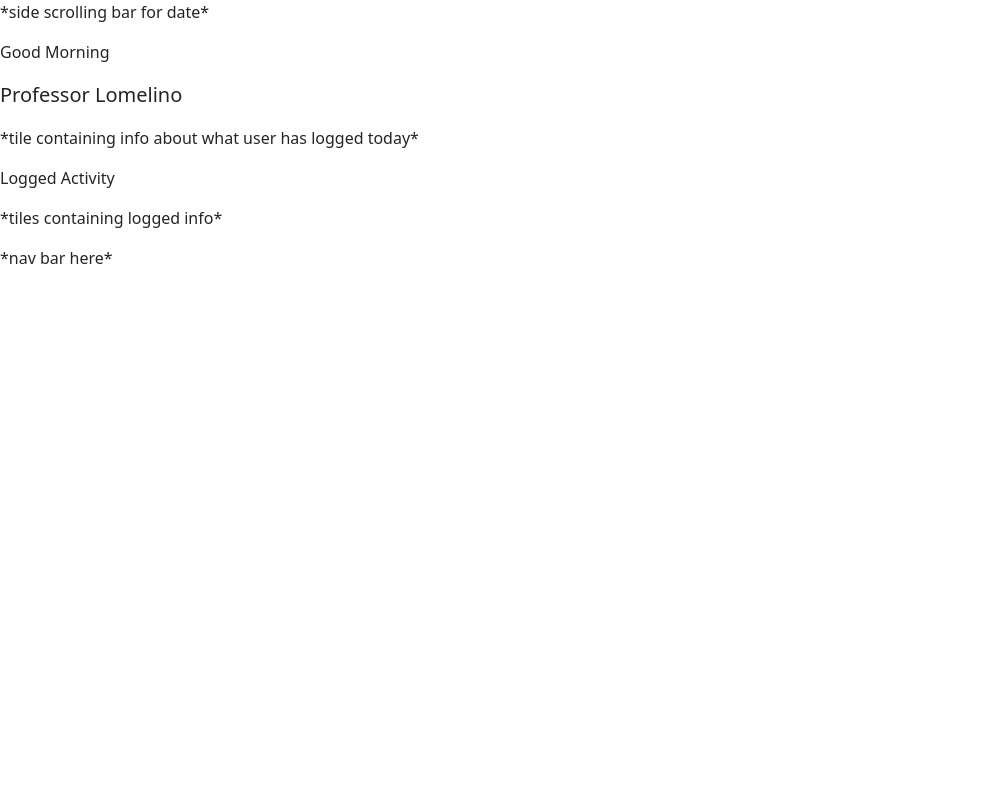
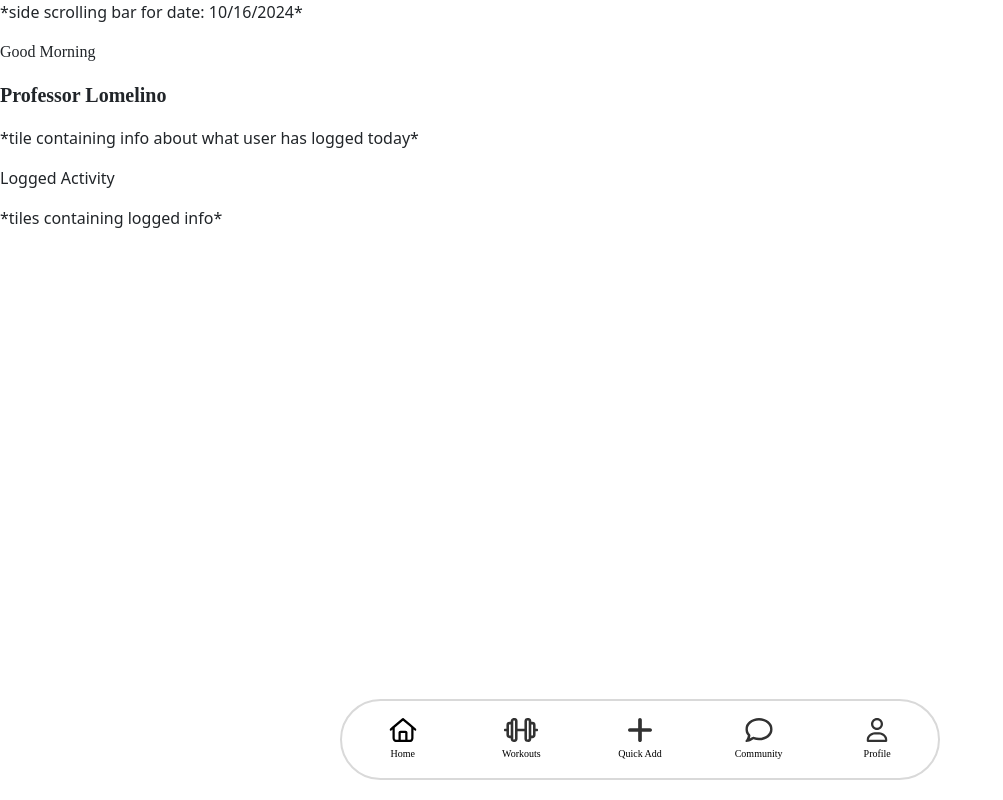
Before and after one commit to telesznicole/Flexi-Flow, a PHP site: page /home.html in a window 1280 px wide. Shown: the whole page, without its empty margins (0-1003 px from the left). Run offline with PHP 8.4, Linux system fonts and the light colour scheme; some libraries are stand-ins or nearby versions; some web fonts are replaced.

Commit message:
added nav bar
added functions to display date/time/datetime and insured functionality by printing to screen; added button group from bootstrap onto page as base for floating nav bar at bottom; used chatgpt to help me insert icon above text inside buttons; added svgs into project and inserted into buttons; added class to control styling of text in buttons; add javascript and html and css to control color of text and icons when hovering; added border, padding, gap, rounding to make bar match prototype; made icon enlarge on hover; made bar float near bottom; ensured nav bar dynamically responded to page size; pushed to home_page branch

```diff
--- a/home.html
+++ b/home.html
@@ -1,12 +1,65 @@
+<!DOCTYPE html>
 <html lang="en">
     <head>
         <meta charset="utf-8">
         <meta name="viewport" content="width=device-width, initial-scale=1">
-        <link rel="stylesheet" href="node_modules/bootstrap/dist/css/bootstrap.min.css" href="styles.css">
+        <link rel="stylesheet" href="node_modules/bootstrap/dist/css/bootstrap.min.css">
+        <link rel="stylesheet" href="styles.css">
+
+        <script>
+            // JavaScript for icon hover effect
+            document.addEventListener('DOMContentLoaded', () => {
+                const navButtons = document.querySelectorAll('.nav-bar-titles');
+
+                navButtons.forEach(button => {
+                    const icon = button.querySelector('img'); // Get the icon inside the button
+                    const originalSrc = icon.src; // Store the original icon source
+                    const hoverSrc = icon.dataset.hover; // Get the hover source from data attribute
+
+                    // Change to hover icon on mouseover
+                    button.addEventListener('mouseover', () => {
+                        if (hoverSrc) { // Check if hoverSrc exists
+                            icon.src = hoverSrc; // Change to hover icon
+                        }
+                    });
+
+                    // Change back to original icon on mouseout
+                    button.addEventListener('mouseout', () => {
+                        icon.src = originalSrc; // Change back to original icon
+                    });
+                });
+            });
+
+            function getDate() {
+                const currentDate = new Date();
+                const date = currentDate.toLocaleDateString();  // Get current date as a string
+                return date;  // Return the date so it can be stored or used later
+            }
+
+            function getTime() {
+                const currentDate = new Date();
+                const time = currentDate.toLocaleTimeString();  // Get current time as a string
+                return time;  // Return the time so it can be stored or used later
+            }
+
+            function getDateTime() {
+                const currentDate = new Date();
+                const date = currentDate.toLocaleDateString();
+                const time = currentDate.toLocaleTimeString();
+                const dateTime = `${date} ${time}`;  // Combine date and time
+                return dateTime;  // Return the combined date and time so it can be stored or used later
+            }
+
+            function displayDateTime() {
+                document.getElementById("dateDisplay").innerHTML = getDate();       // Display the date
+                document.getElementById("timeDisplay").innerHTML = getTime();       // Display the time
+                document.getElementById("dateTimeDisplay").innerHTML = getDateTime(); // Display both date and time
+            }
+        </script>
     </head>
 
-    <body>
-        <p>*side scrolling bar for date*</p>
+    <body onload="displayDateTime()">
+        <p>*side scrolling bar for date: <span id="dateDisplay"></span>*</p>
 
         <div>
             <p class="regular" style="font-size: 16px;">Good Morning</p>
@@ -22,10 +75,29 @@
             <p>*tiles containing logged info*</p>
         </div>
 
-        <script src="/node_modules/bootstrap/dist/js/bootstrap.bundle.min.js"></script>
+        <nav>
+            <div class="btn-group nav-bar">
+                <a href="#" class="btn nav-bar-titles">
+                    <img src="icons/house.svg" alt="Home icon" data-hover="icons/house_filled.svg">
+                    Home
+                </a>
+                <a href="#" class="btn nav-bar-titles">
+                    <img src="icons/dumbell.svg" alt="Workouts icon" data-hover="icons/dumbell_filled.svg">
+                    Workouts
+                </a>
+                <a href="#" class="btn nav-bar-titles">
+                    <img src="icons/plus.svg" alt="Quick add icon" data-hover="icons/plus_filled.svg">
+                    Quick Add
+                </a>
+                <a href="#" class="btn nav-bar-titles">
+                    <img src="icons/comment.svg" alt="Community icon" data-hover="icons/comment_filled.svg">
+                    Community
+                </a>
+                <a href="#" class="btn nav-bar-titles">
+                    <img src="icons/profile.svg" alt="Profile icon" data-hover="icons/profile_filled.svg">
+                    Profile
+                </a>
+            </div>
+        </nav>
     </body>
-
-    <nav>
-        <p>*nav bar here*</p>
-    </nav>
 </html>
--- a/styles.css
+++ b/styles.css
@@ -1,26 +1,4 @@
-/* @font-face {
-    font-family: 'SF Pro';
-    src: url('fonts/SF-Pro.ttf') format('ttf'),
-        url('fonts/SF-Pro-Text-UltralightItalic.otf') format('ttf'),
-        url('fonts/SF-Pro-Text-Ultralight.otf') format('otf'),
-        url('fonts/SF-Pro-Text-ThinItalic.otf') format('otf'),
-        url('fonts/SF-Pro-Text-Thin.otf') format('otf'),
-        url('fonts/SF-Pro-Text-SemiboldItalic.otf') format('otf'),
-        url('fonts/SF-Pro-Text-Semibold.otf') format('otf'),
-        url('fonts/SF-Pro-Text-RegularItalic.otf') format('otf'),
-        url('fonts/SF-Pro-Text-Regular.otf') format('otf'),
-        url('fonts/SF-Pro-Text-MediumItalic.otf') format('otf'),
-        url('fonts/SF-Pro-Text-Medium.otf') format('otf'),
-        url('fonts/SF-Pro-Text-LightItalic.otf') format('otf'),
-        url('fonts/SF-Pro-Text-Light.otf') format('otf'),
-        url('fonts/SF-Pro-Text-HeavyItalic.otf') format('otf'),
-        url('fonts/SF-Pro-Text-Heavy.otf') format('otf'),
-        url('fonts/SF-Pro-Text-BoldItalic.otf') format('otf'),
-        url('fonts/SF-Pro-Text-Bold.otf') format('otf'),
-        url('fonts/SF-Pro-Text-BlackItalic.otf') format('otf'),
-        url('fonts/SF-Pro-Text-Black.otf') format('otf'),
-        url('fonts/SF-Pro-Italic.ttf') format('otf');
-} */
+
 
 /* SF Pro Ultralight */
 @font-face {
@@ -265,3 +243,58 @@
     font-weight: 900; /* Black */
     font-style: italic;
 }
+
+.nav-bar {
+    display: flex;
+    position: fixed; /* Keep the nav-bar fixed */
+    bottom: 20px;    /* Distance from the bottom */
+    left: 50%;       /* Center horizontally */
+    transform: translateX(-50%); /* Center alignment adjustment */
+    justify-content: center;
+    width: calc(100% - 40px); /* Use full width minus margins */
+    max-width: 600px;  /* Ensure it doesn't exceed 600px */
+    margin: 0 auto;  /* Center margin automatically */
+    flex-wrap: wrap;
+    transition: color 0.3s, font-weight 0.3s; /* Smooth transition for color */
+    border: 2px solid #D9D9D9;
+    border-radius: 48px;
+    padding-top: 10px;
+    padding-bottom: 10px;
+    padding-left: 6px;
+    padding-right: 6px;
+    gap: 10px;
+    z-index: 1000; /* Ensure it stays on top */
+}
+
+
+.nav-bar-titles {
+    font-family: 'SF Pro';
+    font-weight: 400; /* Regular */
+    font-size: 10px;
+    color: black;
+    transition: color 0.3s, font-weight 0.3s; /* Smooth transition for color and font-weight */
+}
+
+.nav-bar-titles:hover {
+    color: #DA7659;
+    font-weight: 600;
+}
+
+.btn {
+    display: flex;
+    flex-direction: column; /* Stack icon on top of text */
+    align-items: center;    /* Center align the icon and text */
+    text-align: center;     /* Center text alignment */
+    width: 60px;
+    height: 57px;
+}
+
+.btn img {
+    height: 24px;
+    margin-bottom: 4px;     /* Space between icon and text */
+    transition: transform 0.3s; /* Smooth transition for the icon */
+}
+
+.btn:hover img {
+    transform: scale(1.1); /* Enlarge icon slightly (10%) on hover */
+}
```
Also changed, not shown: icons/comment.svg (added), icons/comment_filled.svg (added), icons/dumbell.svg (added), icons/dumbell_filled.svg (added), icons/house.svg (added), icons/house_filled.svg (added), icons/plus.svg (added), icons/plus_filled.svg (added), icons/profile.svg (added), icons/profile_filled.svg (added).
